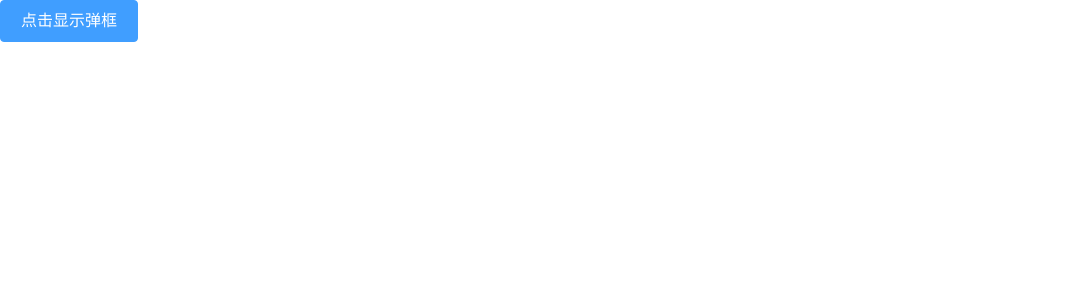
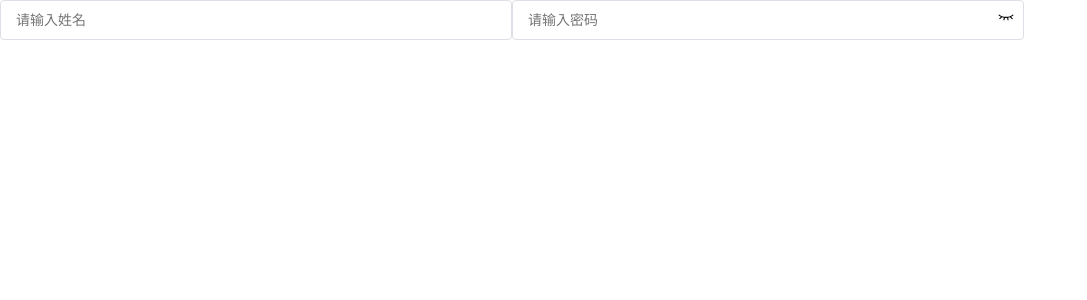
Before and after one commit to wangqianqian0228/qqw-ui, a Vue app: page / in a window 1280 px wide. Shown: the top 300 px of the page, without its empty margins (0-1087 px from the left). Built offline with nearby package versions, Linux system fonts and the light colour scheme.

Commit message:
基本完成qqw-input组件的封装

```diff
--- a/src/App.vue
+++ b/src/App.vue
@@ -57,25 +57,38 @@
         <qqw-row :span="6"><div class="green">222</div></qqw-row>
       </qqw-col>
     </div> -->
-    <qqw-button type="primary" @click="visible=true">点击显示弹框</qqw-button>
+    <!-- <qqw-button type="primary" @click="visible=true">点击显示弹框</qqw-button>
 
     <qqw-dialog title="温馨提示" :visible.sync="visible" >
-      <!-- <template v-slot:title>
-       <h1>111</h1>
-      </template> -->
       122324324
       <template v-slot:footer>
         <qqw-button @click="visible=false">取消</qqw-button>
         <qqw-button type="primary" @click="visible=false">确定</qqw-button>
       </template>
-    </qqw-dialog>
+    </qqw-dialog> -->
+   <!--  v-model是一个语法糖：
+   <input v-model="name" placeholder="请输入姓名"></input>
+   等价于:
+    <input :value="name" @input="name=$event.target.value" placeholder="请输入姓名"></input>
+    name=$event.target.value 把文本框的值赋值给name
+    -->
+    <qqw-input
+    v-model="name"
+    placeholder="请输入姓名"
+    clearable
+
+    ></qqw-input>
+    <qqw-input v-model="password" type="password" placeholder="请输入密码" showPassChange></qqw-input>
+
   </div>
 </template>
 <script>
 export default {
   data(){
     return {
-      visible:false
+      visible:false,
+      name:'',
+      password:''
     }
 
   },
@@ -108,4 +121,5 @@ export default {
   width: 80%;
   margin: 0 auto;
 }
+
 </style>
--- a/src/packages/input/input.vue
+++ b/src/packages/input/input.vue
@@ -1,27 +1,148 @@
 <!--  -->
 <template>
-  <div>
-    <input type="text">
+  <div class="one-input">
+    <input
+      :type="types"
+      class="one-input_inner"
+      @input="handleChange"
+      :placeholder="placeholder"
+      :class="{ 'is-disabled': disabled }"
+      :value="value"
+    />
+    <div class="one-input_suffix">
+      <qqw-icon
+        class="icon on-input_icon"
+        icon="qingkong"
+        v-if="clearable && value"
+        @click.native="clear"
+      ></qqw-icon>
+      <qqw-icon
+        class="icon on-input_icon"
+        :icon="icon"
+        v-if="showPassChange"
+        @click.native="change"
+      ></qqw-icon>
+    </div>
   </div>
 </template>
 
 <script>
+import Icon from "../icon/icon.vue";
 export default {
-    name:'qqw-input',
-  data () {
+  name: "qqw-input",
+  props: {
+    placeholder: {
+      type: String,
+      default: "",
+    },
+    type: {
+      type: String,
+      default: "text",
+    },
+    disabled: {
+      type: Boolean,
+      default: false,
+    },
+    clearable: {
+      type: Boolean,
+      default: false,
+    },
+    showPassChange: {
+      type: Boolean,
+      default: false,
+    },
+    value: {
+      type: String | Number,
+      default: "",
+    },
+  },
+  data() {
     return {
+      icon: "yanjing_bi",
+      types:this.type
     };
   },
 
-  components: {},
+  components: {
+    "qqw-icon": Icon,
+  },
 
   computed: {},
 
   mounted() {},
 
-  methods: {}
+  methods: {
+    change() {
+      // this.showPassChange = !this.showPassChange
+      if (this.icon === "yanjing_kai") {
+        this.types='password'
+        this.icon = "yanjing_bi";
+      } else if (this.icon === "yanjing_bi") {
+        this.types='text'
+        this.icon = "yanjing_kai";
+      }
+    },
+    handleChange(e) {
+      this.$emit("input", e.target.value);
+    },
+    clear() {
+      this.$emit("input", "");
+    },
+  },
+};
+</script>
+<style lang="scss" scoped>
+.one-input {
+  width: 40%;
+  position: relative;
+  font-size: 14px;
+  display: inline-block;
+  .one-input_inner {
+    -webkit-appearance: none;
+    background-color: #fff;
+    background-image: none;
+    border: 1px solid #dcdfe6;
+    border-radius: 4px;
+    box-sizing: border-box;
+    color: #606266;
+    display: inline-block;
+    font-size: inherit;
+    height: 40px;
+    line-height: 40px;
+    outline: none;
+    padding: 0 15px;
+    transition: border-color 0.2s cubic-bezier(0.645, 045, 0.355, 1);
+    width: 100%;
+
+    &:focus {
+      outline: none;
+      border-color: #409eff;
+    }
+    // input禁用样式
+    &.is-disabled {
+      background-color: #f5f7fa;
+      border-color: #e4e7ed;
+      color: #c0c4cc;
+      cursor: not-allowed;
+    }
+  }
 }
 
-</script>
-<style  lang='less'>
+.one-input_suffix {
+  position: absolute;
+  right: 10px;
+  height: 100%;
+  top: 0;
+  line-height: 40px;
+  text-align: center;
+  color: #c0c4cc;
+  transition: all 0.3s;
+  z-index: 900;
+  i {
+    color: #c0c4cc;
+    font-size: 14px;
+    cursor: pointer;
+    transition: color 0.2s cubic-bezier(0.645, 0.045, 0.355, 1);
+  }
+}
 </style>
```
Also changed, not shown: src/packages/icon/icon.js.
